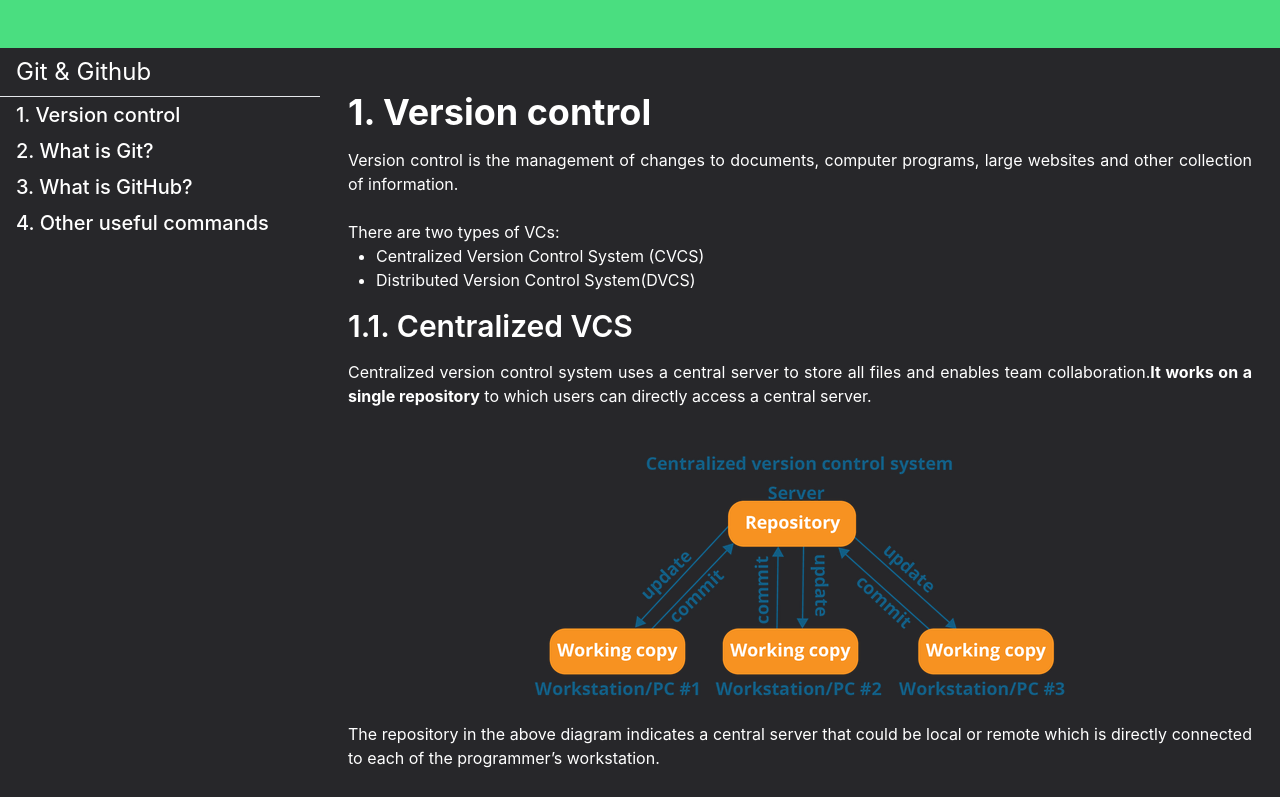
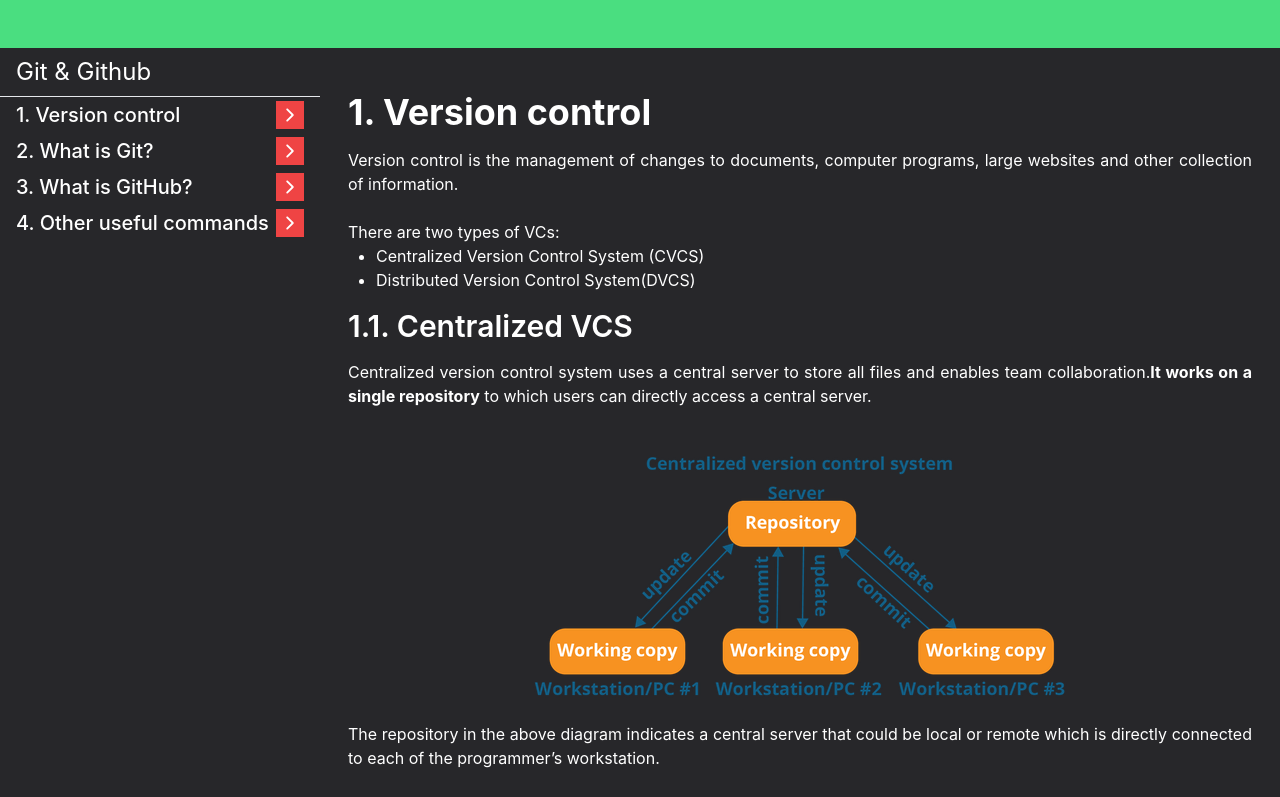
Before and after one commit to user1896/mydocs-using-react, a React (Create React App) app: page / in a window 1280 px wide. Shown: the top 797 px of the page. Built offline with nearby package versions, Linux system fonts and the light colour scheme.

Commit message:
making the navbar title only expands when we click on the arrow

```diff
--- a/src/components/content/Git-doc/GitNavbar.js
+++ b/src/components/content/Git-doc/GitNavbar.js
@@ -1,4 +1,3 @@
-import { useState } from "react";
 import {LeftNavbar, H1, Chapter, ChapterTitle, Accordion, AccordionItem}
 	from "../../left-navbar/ExportsNavbar";
 import TopNavbar from "../../top-navbar/TopNavbar";
@@ -9,6 +8,8 @@
 and now clicking the chapter name only takes us to the chapter and not expand the accordion */
 
 /* if so many titles display, the last two at the bottom won't show because the navbar is positioned top-12 */
+
+/* When we click on a Link, the navbar should close, this is important for small screens */
 
 export default function GitNavbar(){
 	const accordion = useAccordion()
--- a/src/components/left-navbar/ChapterTitle.js
+++ b/src/components/left-navbar/ChapterTitle.js
@@ -1,7 +1,19 @@
+import Button from "../Button";
+import { IoIosArrowForward } from "react-icons/io";
+
 export default function ChapterTitle({children, onClick}){
 	return(
-		<div onClick={onClick} className="text-xl font-medium py-1 px-4 hover:bg-slate-700 w-full cursor-pointer" >
+		<div
+			className="
+				text-xl font-medium py-1 px-4 hover:bg-slate-700 w-full cursor-pointer
+				flex items-center justify-between
+			"
+		>
 			{children}
+			{/* this arrow should change to "down" when the acccordion is opened */}
+			<Button className="bg-red-500 p-1" onClick={onClick} >
+				<IoIosArrowForward />
+			</Button>
 		</div>
 	)
 }
```
